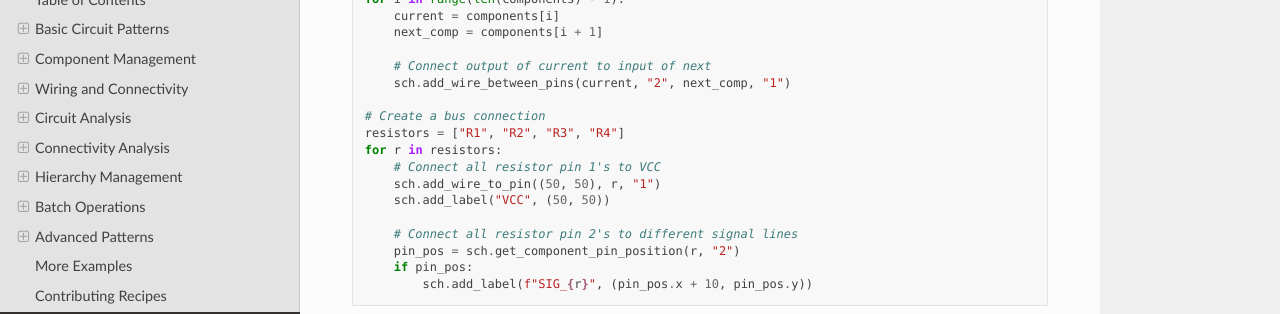
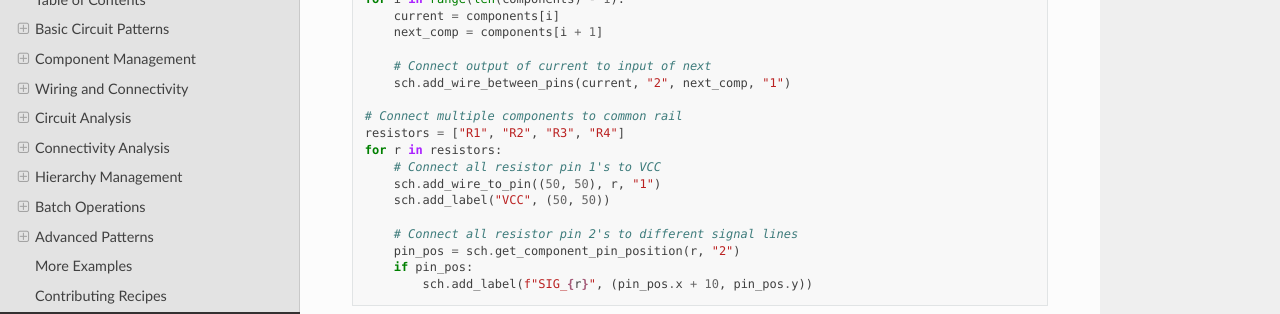
Before and after one commit to circuit-synth/kicad-sch-api, a Sphinx documentation site: the page built from docs/RECIPES.md, in a window 1280 px wide and 900 px high, scrolled down 5225 px. Shown: the part 151-465 px from the top of the window. Built offline with Sphinx 7.4.7 and the Read the Docs theme 3.1.0, drawn with Linux system fonts in a browser that asks for light colours.

Commit message:
docs: Fix misleading comment in RECIPES.md
Changed 'Create a bus connection' to 'Connect multiple components to common rail'
This code connects multiple resistors to VCC, not creating a bus.

🤖 Generated with [Claude Code](https://claude.com/claude-code)

Co-Authored-By: Claude <noreply@anthropic.com>

```diff
--- a/docs/RECIPES.md
+++ b/docs/RECIPES.md
@@ -302,7 +302,7 @@ for i in range(len(components) - 1):
     # Connect output of current to input of next
     sch.add_wire_between_pins(current, "2", next_comp, "1")
 
-# Create a bus connection
+# Connect multiple components to common rail
 resistors = ["R1", "R2", "R3", "R4"]
 for r in resistors:
     # Connect all resistor pin 1's to VCC
```
